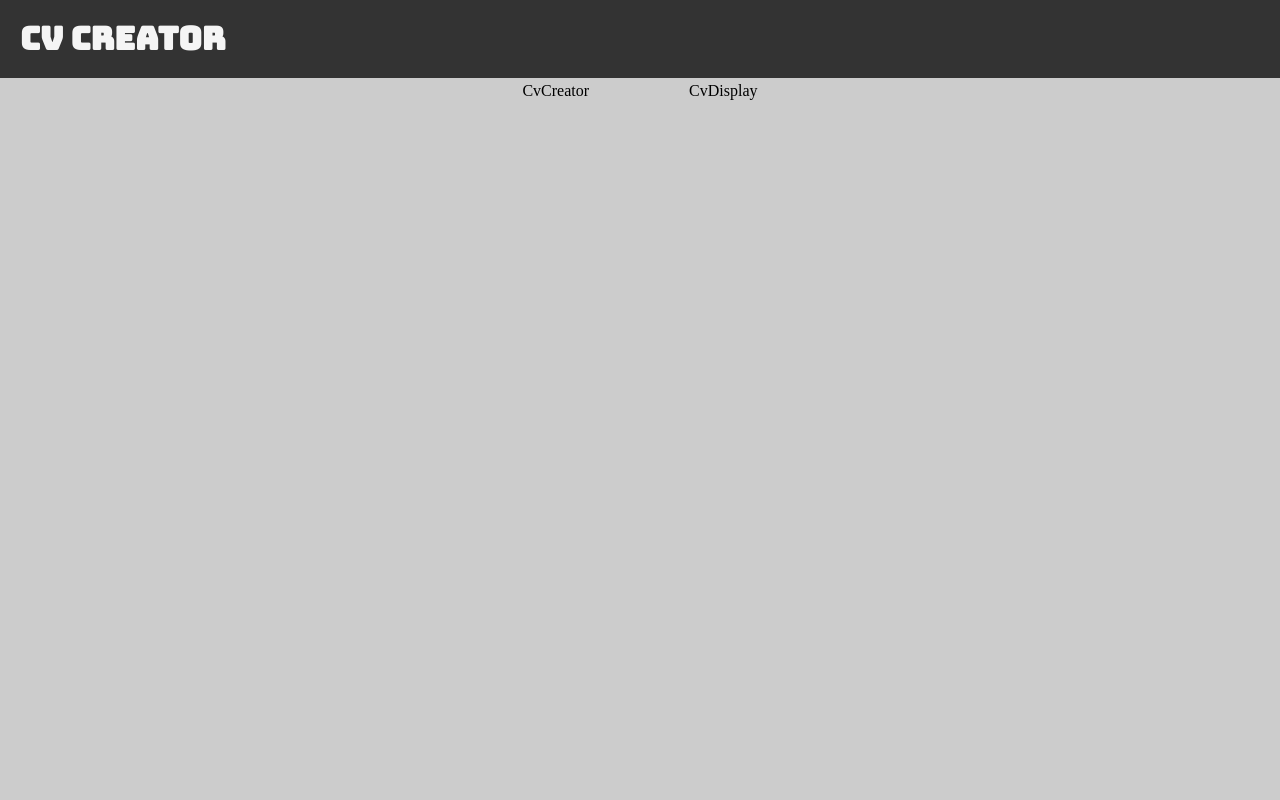
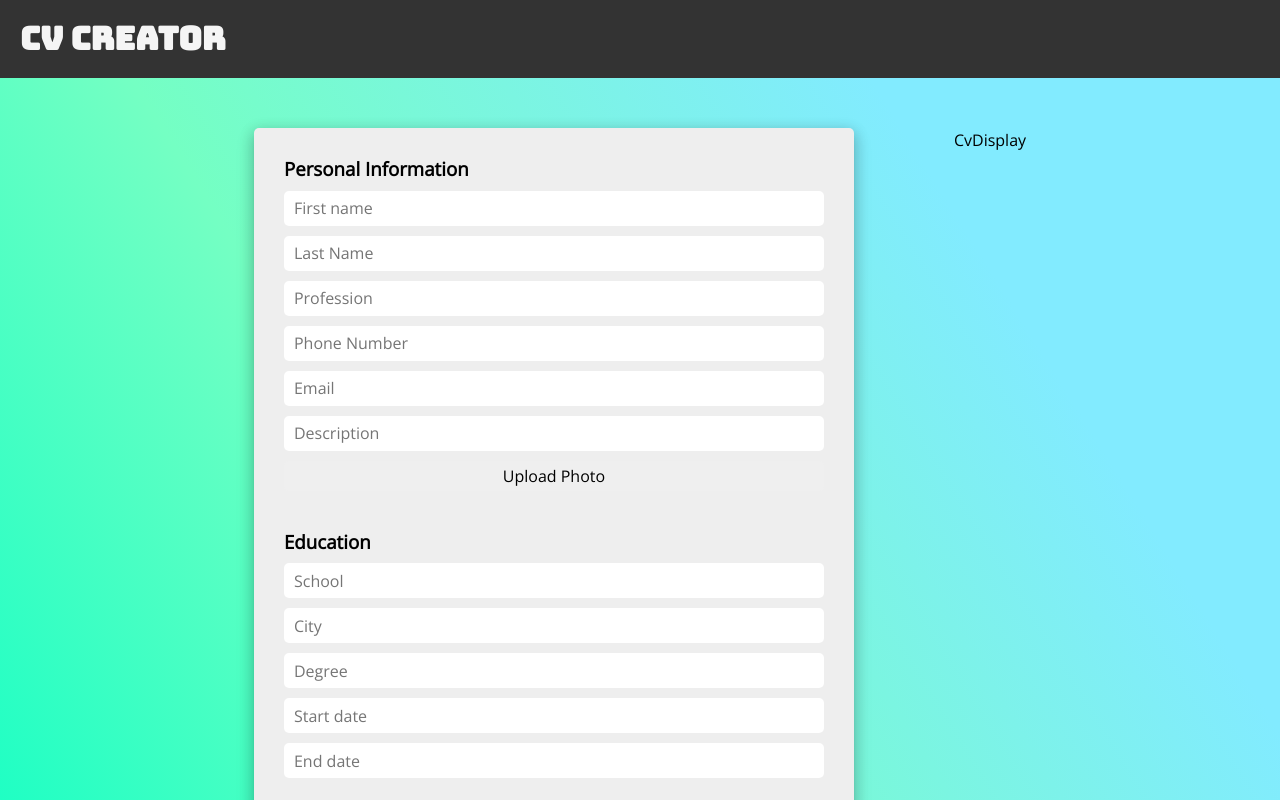
Before and after one commit to ren-isCoding/cv-application, a React (Create React App) app: page / in a window 1280 px wide. Shown: the top 800 px of the page. Built offline with nearby package versions, Linux system fonts and the light colour scheme.

Commit message:
added styled CvCreator component

```diff
--- a/public/index.html
+++ b/public/index.html
@@ -8,7 +8,7 @@
         <link rel="preconnect" href="https://fonts.googleapis.com" />
         <link rel="preconnect" href="https://fonts.gstatic.com" crossorigin />
         <link
-            href="https://fonts.googleapis.com/css2?family=Bungee&display=swap"
+            href="https://fonts.googleapis.com/css2?family=Bungee&family=Open+Sans&display=swap"
             rel="stylesheet"
         />
         <!--
--- a/src/components/CvCreator.js
+++ b/src/components/CvCreator.js
@@ -1,5 +1,43 @@
 import React from "react"
+import { StyledCvCreator } from "./styles/CvCreator.styled"
 
 export default function CvCreator() {
-    return <div>CvCreator</div>
+    return (
+        <StyledCvCreator>
+            <section>
+                <h3>Personal Information</h3>
+                <div className="inputs">
+                    <input placeholder="First name" />
+                    <input placeholder="Last Name" />
+                    <input placeholder="Profession" />
+                    <input placeholder="Phone Number" />
+                    <input placeholder="Email" />
+                    <input placeholder="Description" />
+                    <button>Upload Photo</button>
+                </div>
+            </section>
+
+            <section>
+                <h3>Education</h3>
+                <div className="inputs">
+                    <input placeholder="School" />
+                    <input placeholder="City" />
+                    <input placeholder="Degree" />
+                    <input placeholder="Start date" />
+                    <input placeholder="End date" />
+                </div>
+            </section>
+
+            <section>
+                <h3>Experience</h3>
+                <div className="inputs">
+                    <input placeholder="Job" />
+                    <input placeholder="Company name" />
+                    <input placeholder="City" />
+                    <input placeholder="Start date" />
+                    <input placeholder="End date" />
+                </div>
+            </section>
+        </StyledCvCreator>
+    )
 }
--- /dev/null
+++ b/src/components/styles/CvCreator.styled.js
@@ -0,0 +1,38 @@
+import styled from "styled-components"
+
+export let StyledCvCreator = styled.div`
+    display: flex;
+    flex-direction: column;
+    gap: 4rem;
+    width: 60rem;
+    min-width: 40rem;
+    @media (max-width: 800px) {
+        width: 100%;
+    }
+    background: #eeeeee;
+    padding: 3rem;
+    border-radius: 5px;
+    box-shadow: 0px 8px 17px 2px rgba(0, 0, 0, 0.14), 0px 3px 14px 2px rgba(0, 0, 0, 0.12),
+        0px 5px 5px -3px rgba(0, 0, 0, 0.2);
+
+    h3 {
+        margin-bottom: 1rem;
+    }
+
+    .inputs {
+        display: flex;
+        flex-direction: column;
+        gap: 1rem;
+    }
+
+    input {
+        height: 3.5rem;
+        border-radius: 5px;
+        padding: 0 1rem;
+    }
+
+    button {
+        height: 3rem;
+        border-radius: 5px;
+    }
+`
--- a/src/components/styles/GlobalStyle.js
+++ b/src/components/styles/GlobalStyle.js
@@ -20,6 +20,7 @@ const GlobalStyle = createGlobalStyle`
     display: flex;
     flex-direction: column;
     height: 100%;
+    font-family: 'Open Sans', sans-serif;
   }
   #root {
     height: 100%;
--- a/src/components/styles/Main.styled.js
+++ b/src/components/styles/Main.styled.js
@@ -1,9 +1,16 @@
 import styled from "styled-components"
 
 export let StyledMain = styled.div`
-    background: #cccccc;
+    background: linear-gradient(
+        58deg,
+        rgba(2, 0, 36, 1) 0%,
+        rgba(0, 255, 196, 1) 0%,
+        rgba(116, 255, 195, 1) 41%,
+        rgba(130, 235, 255, 1) 79%
+    );
     display: flex;
-    @media (max-width: 600px) {
+    padding: 5rem;
+    @media (max-width: 800px) {
         flex-direction: column;
         align-items: center;
         justify-content: start;
```
